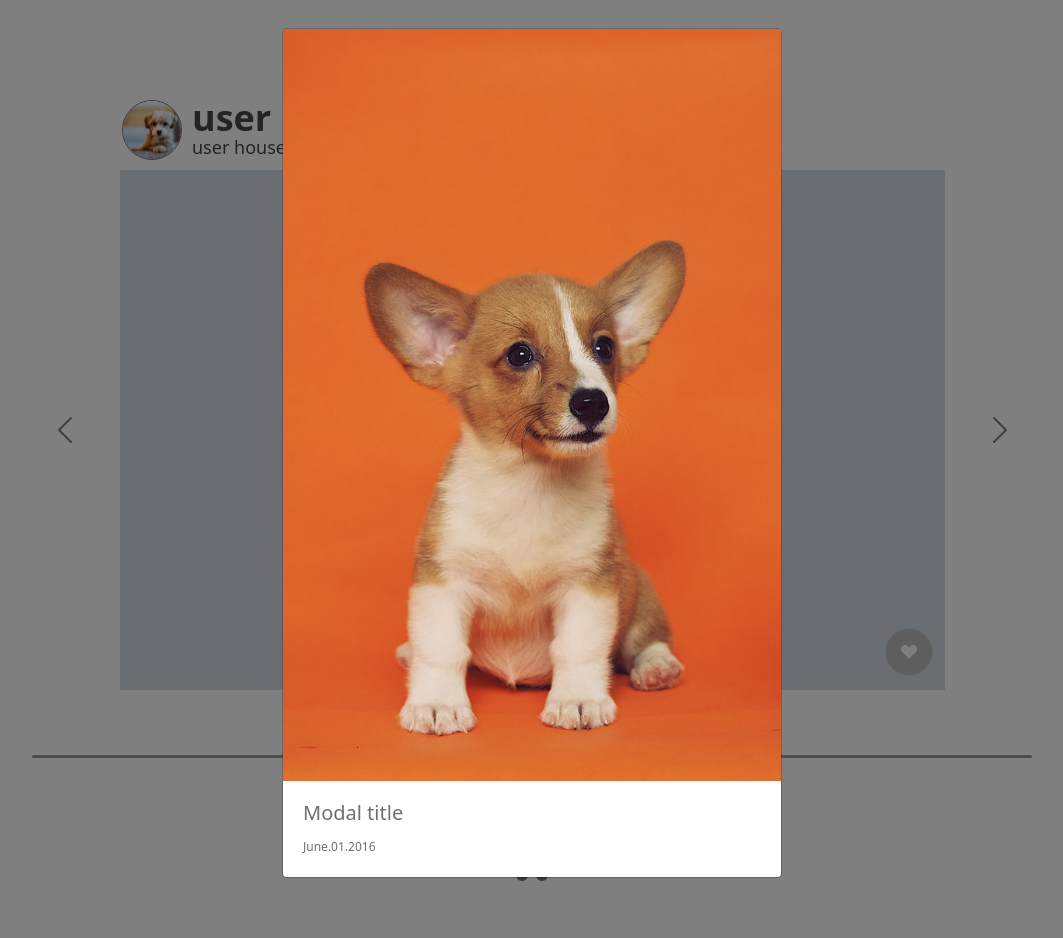
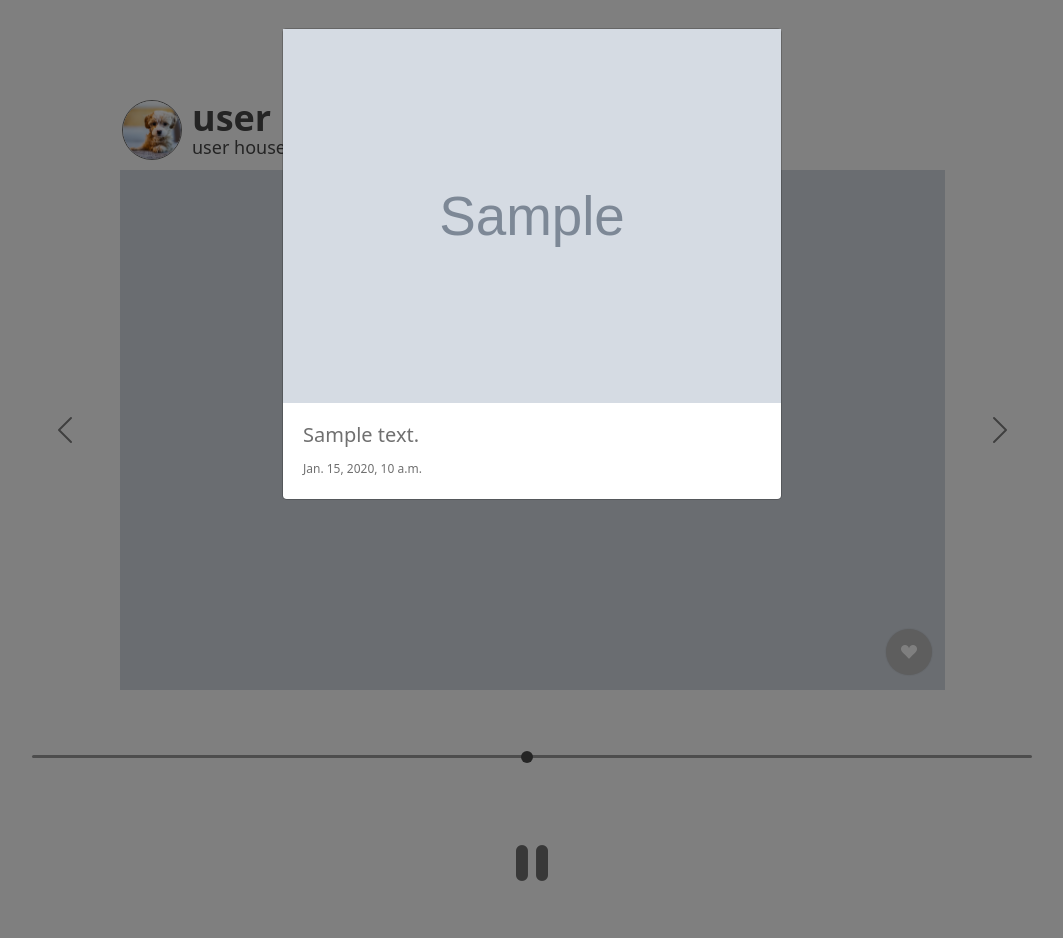
Before and after one commit to likelion-kookmin/pet-album, a Django app: page /album/ in a window 1280 px wide, after a click that opens the changed part. Shown: the whole page, without its empty margins (108-1171 px from the left). Run offline with Django 3.2, Linux system fonts and the light colour scheme; tables that the repository leaves empty hold one stand-in row (values such as "Sample post"); grey boxes marked "Sample" are stand-in pictures.

Commit message:
modal 데이터 연결

```diff
--- a/PetAlbum/album/templates/album.html
+++ b/PetAlbum/album/templates/album.html
@@ -29,6 +29,8 @@
           <div class="carousel-item">
             {% if album.album_image %}
             <img src="{{album.album_image.url}}" class="carousel-image d-block mx-auto " data-bs-toggle="modal" data-bs-target="#myModal" alt="">
+            <span class="hide">{{album.comment}}</span>
+            <time class="hide">{{album.image_datetime}}</time>
             {% endif %}
             <button class="heart-button">
               <i class="bi bi-suit-heart-fill"></i>
@@ -60,10 +62,10 @@
         <div class="modal-content">
           <div class="modal-body">
             <div class="full-image">
-              <img src="../static/sample01.jpg" class="w-100" alt="">
+              <img src="" class="modal-image w-100" alt="">
             </div>
             <div class="modal__text">
-              <h5 class="modal__title" id="ModalLabel">Modal title</h5>
+              <h5 class="modal__title" id="modalLabel">Modal title</h5>
               <time class="modal__date">June.01.2016</time>
             </div>
           </div>
@@ -82,6 +84,7 @@
     });
     $('.carousel-item').filter(':first').addClass('active');
   });
+
   $(document).on('click', '#playPauseBtn', function() {
     var $el = $(this).children("i");
 
@@ -100,8 +103,33 @@
       $el.addClass('bi-play-fill');
     }
   });
+
   $('.heart-button').click(function(){
     $(this).toggleClass('hearted');
   });
+
+  // Get the modal
+  var modal = $("#myModal");
+  var modalImg = modal.find('.modal-image');
+  // Get the image and insert it inside the modal - use its "alt" text as a caption
+  var img = $(".carousel-image");
+  var caption =$(".modal__title");
+  var date = $(".modal__date")
+
+  img.click(function() {
+      modalImg.attr('src', $(this).attr('src'));
+      caption.text( $(this).siblings("span").text() );
+      date.text( $(this).siblings("time").text() );
+      modal.show();
+  });
+
+  // Get the elements that closes the modal
+  var modalCloser = $(".close");
+
+  // When the user clicks on the close element, close the modal
+  modalCloser.click(function() {
+      modal.hide();
+  });
+
 </script>
 </html>
```
Lines whose indentation alone changed are shown as unchanged.
